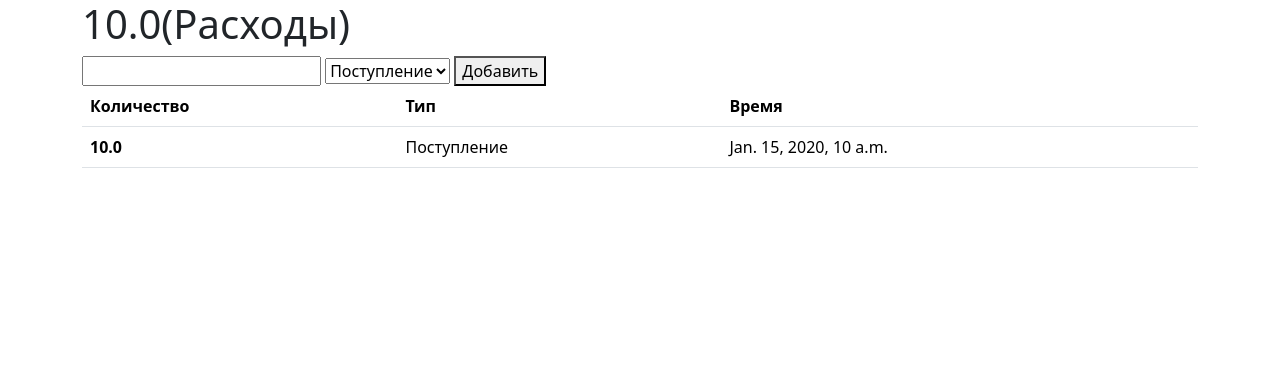
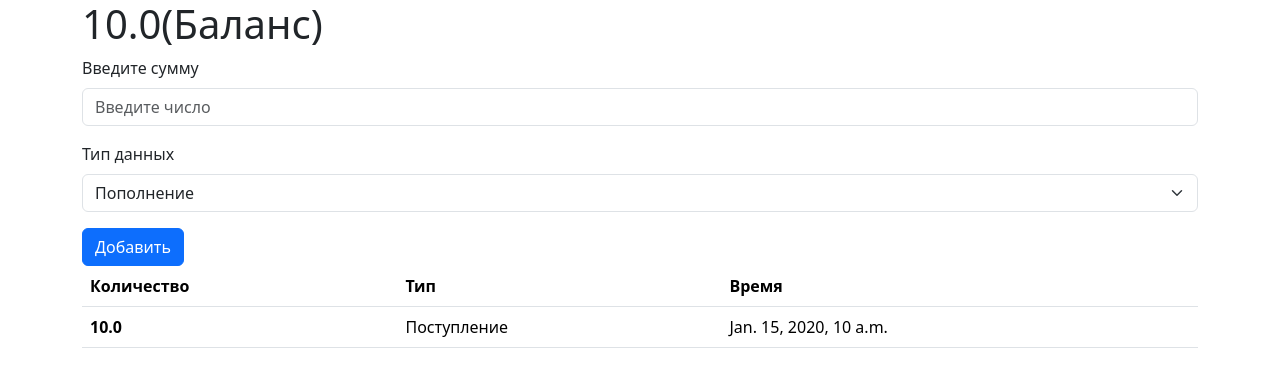
Before and after one commit to kaluginpeter/django-cashapp, a Django app: page / in a window 1280 px wide. Shown: the top 387 px of the page. Run offline with Django 4.2, Linux system fonts and the light colour scheme; tables that the repository leaves empty hold one stand-in row (values such as "Sample post").

Commit message:
Added bootstrap form!

```diff
--- a/balance/templates/balance/components/form.html
+++ b/balance/templates/balance/components/form.html
@@ -1,5 +1,14 @@
-<form method="post" action="/create/">{% csrf_token %}<input type="number" name="amount">
-<select name="type"><option value="in">Поступление</option> <option value="out">Расход</option></select>
-<button type="submit">Добавить</button>
-
+<form action="/create/" method="post">{% csrf_token %}
+    <div class="mb-3">
+      <label for="amount_input" class="form-label">Введите сумму</label>
+      <input name="amount" type="number" step="any" id="amount_input" class="form-control" placeholder="Введите число" required>
+    </div>
+    <div class="mb-3">
+      <label for="type_select" class="form-label">Тип данных</label>
+      <select name="type" id="type_select" class="form-select">
+        <option value="in">Пополнение</option>
+          <option value="out">Расход</option>
+      </select>
+    </div>
+    <button type="submit" class="btn btn-primary">Добавить</button>
 </form>
--- a/balance/templates/balance/list.html
+++ b/balance/templates/balance/list.html
@@ -1,6 +1,6 @@
 {% extends 'base.html' %}
 {% block content %}
-<h1>{{ balance }}(Расходы)</h1>
+<h1>{{ balance }}(Баланс)</h1>
 
 
 
```
